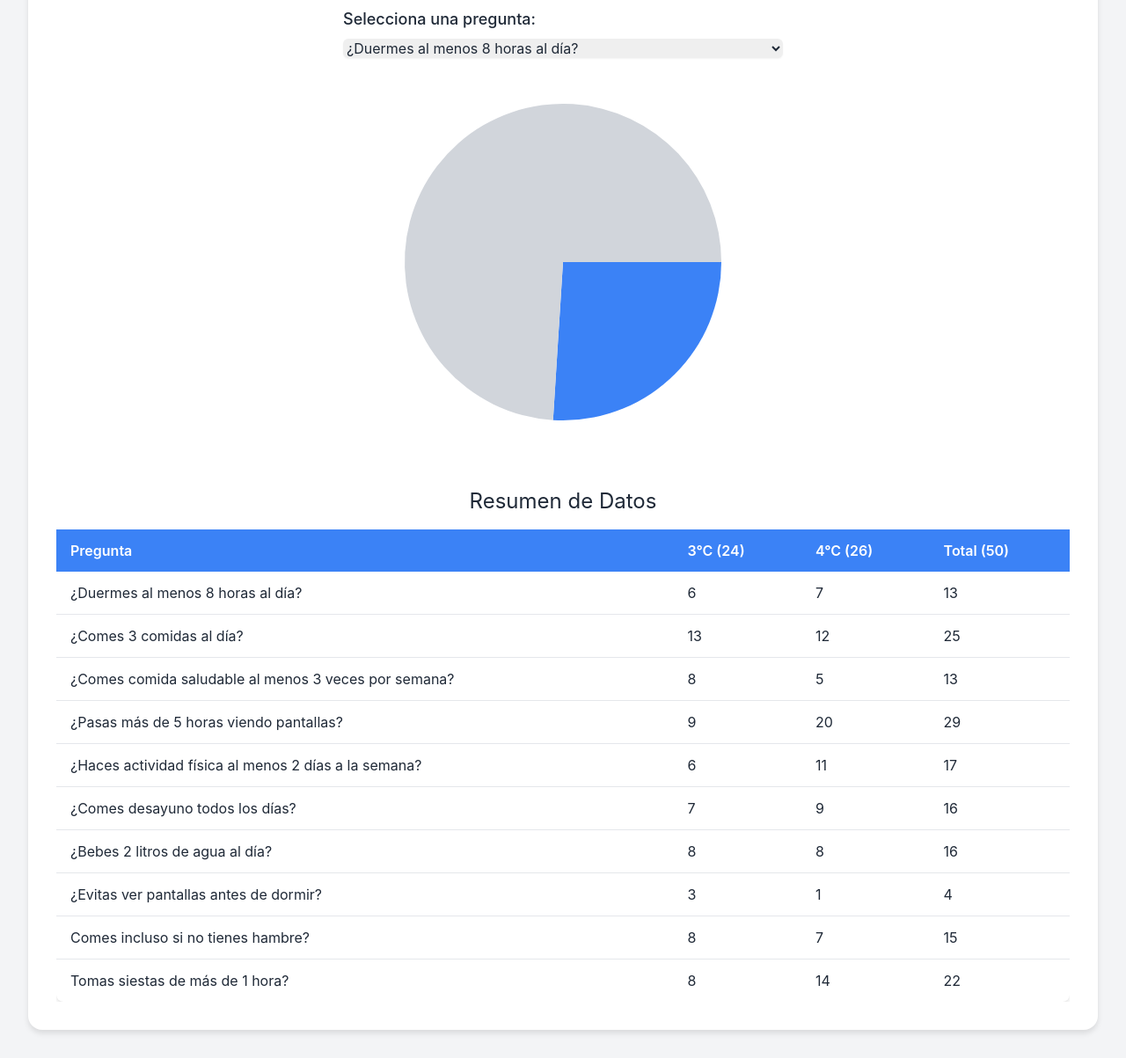
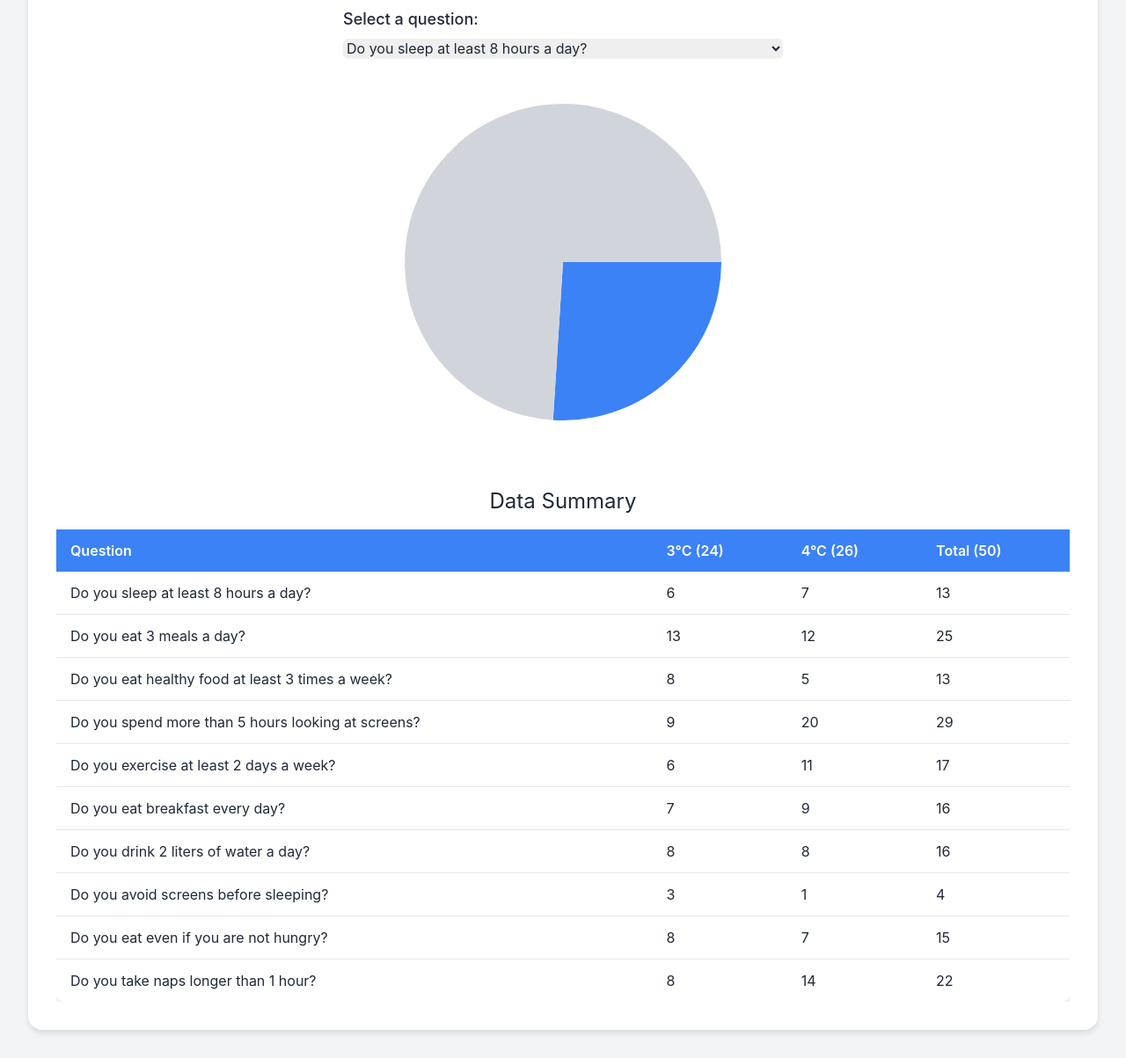
Before and after one commit to vic545ente/vic545ente.github.io, a plain HTML site: page index.html in a window 1280 px wide. Shown: the part 116-1319 px from the top of the page at 88% size. Drawn offline with nearby package versions, Linux system fonts and the light colour scheme.

Commit message:
Update index.html

```diff
--- a/index.html
+++ b/index.html
@@ -1,9 +1,9 @@
 <!DOCTYPE html>
-<html lang="es">
+<html lang="en">
 <head>
     <meta charset="UTF-8">
     <meta name="viewport" content="width=device-width, initial-scale=1.0">
-    <title>Gráficos de Encuesta por Pregunta</title>
+    <title>Survey Data by Question</title>
     <script src="https://cdn.tailwindcss.com"></script>
     <style>
         body {
@@ -59,10 +59,10 @@
 <body class="bg-gray-100 flex items-center justify-center min-h-screen">
     <div class="container">
         <div class="card">
-            <h1 class="text-3xl mb-6 text-center">Datos de Encuesta por Pregunta</h1>
+            <h1 class="text-3xl mb-6 text-center">Survey Data by Question</h1>
 
             <div class="select-container">
-                <label for="question-select" class="block text-lg font-medium mb-2">Selecciona una pregunta:</label>
+                <label for="question-select" class="block text-lg font-medium mb-2">Select a question:</label>
                 <select id="question-select" class="block w-full rounded-md border-gray-300 shadow-sm focus:border-blue-500 focus:ring-blue-500">
                     <!-- Options will be populated by JS -->
                 </select>
@@ -73,12 +73,12 @@
             </div>
             <div id="tooltip" class="tooltip"></div>
 
-            <h2 class="text-2xl mb-4 mt-6">Resumen de Datos</h2>
+            <h2 class="text-2xl mb-4 mt-6">Data Summary</h2>
             <div class="overflow-x-auto w-full">
                 <table class="min-w-full bg-white rounded-lg shadow-md">
                     <thead>
                         <tr class="bg-blue-500 text-white">
-                            <th class="py-3 px-4 text-left font-semibold">Pregunta</th>
+                            <th class="py-3 px-4 text-left font-semibold">Question</th>
                             <th class="py-3 px-4 text-left font-semibold">3°C (24)</th>
                             <th class="py-3 px-4 text-left font-semibold">4°C (26)</th>
                             <th class="py-3 px-4 text-left font-semibold">Total (50)</th>
@@ -95,16 +95,16 @@
 
     <script>
         const allData = [
-            { question: "¿Duermes al menos 8 horas al día?", class3c: 6, class4c: 7 },
-            { question: "¿Comes 3 comidas al día?", class3c: 13, class4c: 12 },
-            { question: "¿Comes comida saludable al menos 3 veces por semana?", class3c: 8, class4c: 5 },
-            { question: "¿Pasas más de 5 horas viendo pantallas?", class3c: 9, class4c: 20 },
-            { question: "¿Haces actividad física al menos 2 días a la semana?", class3c: 6, class4c: 11 },
-            { question: "¿Comes desayuno todos los días?", class3c: 7, class4c: 9 },
-            { question: "¿Bebes 2 litros de agua al día?", class3c: 8, class4c: 8 },
-            { question: "¿Evitas ver pantallas antes de dormir?", class3c: 3, class4c: 1 },
-            { question: "Comes incluso si no tienes hambre?", class3c: 8, class4c: 7 },
-            { question: "Tomas siestas de más de 1 hora?", class3c: 8, class4c: 14 }
+            { question: "Do you sleep at least 8 hours a day?", class3c: 6, class4c: 7 },
+            { question: "Do you eat 3 meals a day?", class3c: 13, class4c: 12 },
+            { question: "Do you eat healthy food at least 3 times a week?", class3c: 8, class4c: 5 },
+            { question: "Do you spend more than 5 hours looking at screens?", class3c: 9, class4c: 20 },
+            { question: "Do you exercise at least 2 days a week?", class3c: 6, class4c: 11 },
+            { question: "Do you eat breakfast every day?", class3c: 7, class4c: 9 },
+            { question: "Do you drink 2 liters of water a day?", class3c: 8, class4c: 8 },
+            { question: "Do you avoid screens before sleeping?", class3c: 3, class4c: 1 },
+            { question: "Do you eat even if you are not hungry?", class3c: 8, class4c: 7 },
+            { question: "Do you take naps longer than 1 hour?", class3c: 8, class4c: 14 }
         ];
 
         const total3c = 24;
@@ -185,10 +185,10 @@
                     const sliceAngle = (values[i] / totalCombined) * 2 * Math.PI;
                     currentAngle += sliceAngle;
                     if (angle <= currentAngle) {
-                        const label = i === 0 ? 'Sí' : 'No';
+                        const label = i === 0 ? 'Yes' : 'No';
                         tooltip.innerHTML = `
                             <div class="font-bold">${label}</div>
-                            <div>${values[i]} de ${totalCombined} (${(values[i] / totalCombined * 100).toFixed(1)}%)</div>
+                            <div>${values[i]} of ${totalCombined} (${(values[i] / totalCombined * 100).toFixed(1)}%)</div>
                         `;
                         tooltip.style.left = `${e.clientX + 10}px`;
                         tooltip.style.top = `${e.clientY + 10}px`;
```
